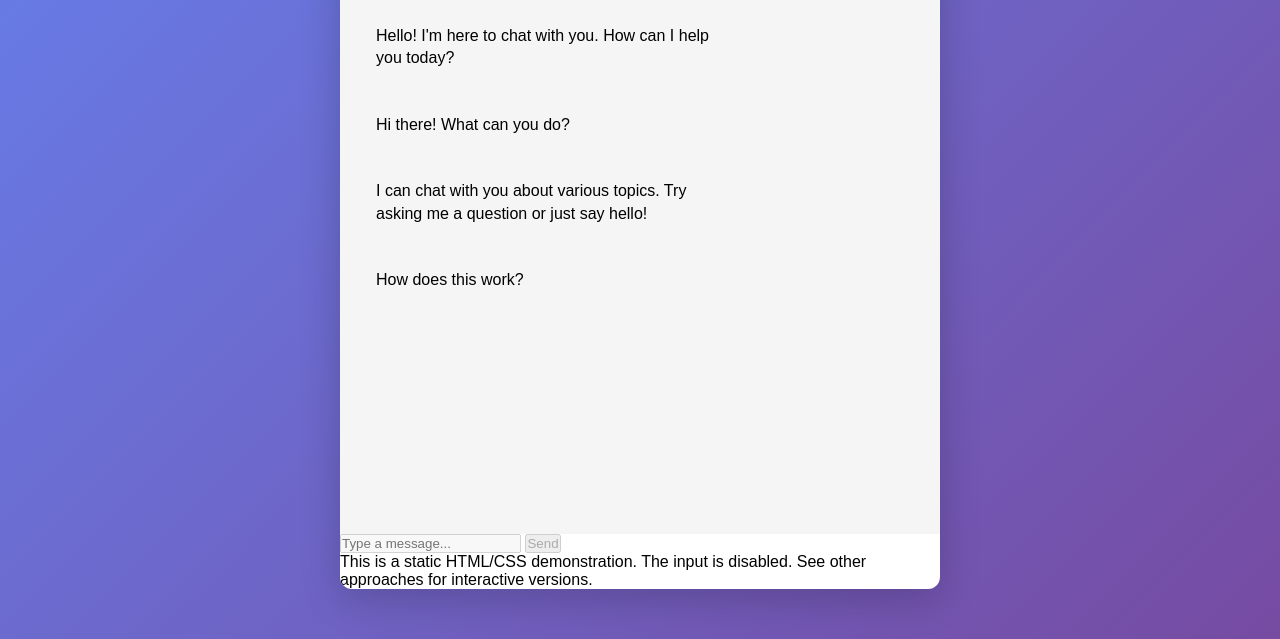
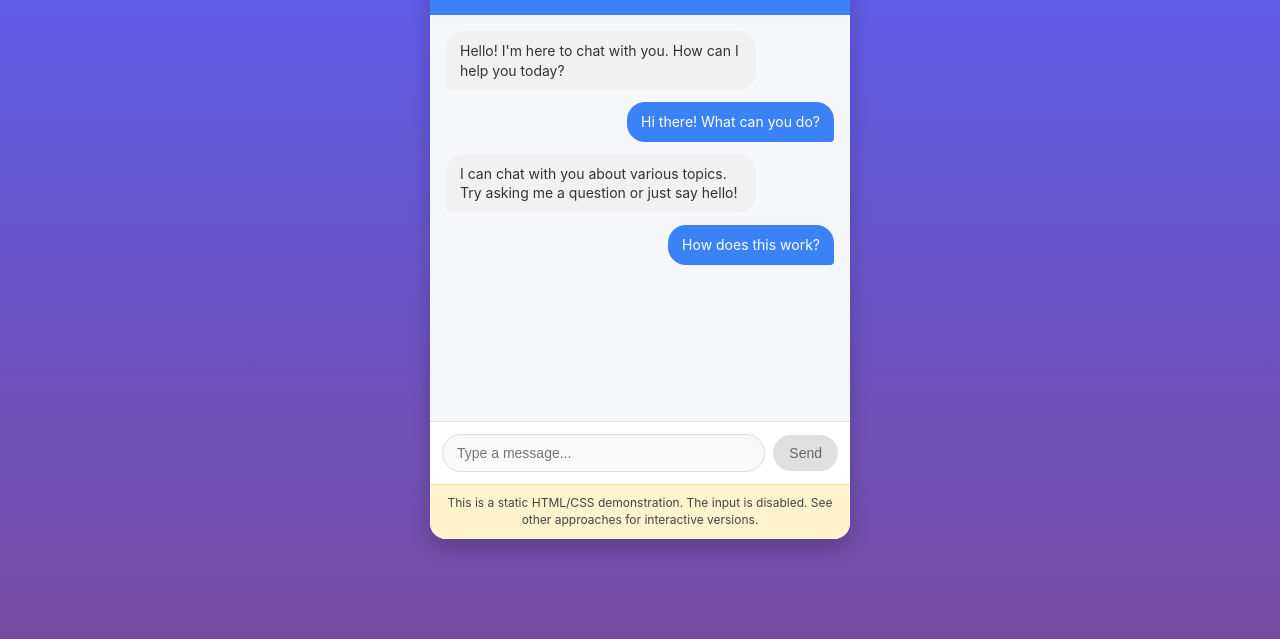
Before and after one commit to ChloeO-03/Lab6-components, a plain HTML site: page chat-prototype-html-css/index.html in a window 1280 px wide. Shown: the part 161-800 px from the top of the page. Drawn offline with Linux system fonts and the light colour scheme.

Commit message:
style(prototype): add CSS styling for chat interface mockup

```diff
--- a/chat-prototype-html-css/styles.css
+++ b/chat-prototype-html-css/styles.css
@@ -1,174 +1,151 @@
-/* Reset default browser styles*/
+/* Reset + base */
 * {
   margin: 0;
   padding: 0;
   box-sizing: border-box;
 }
 
-/* Body styling with gradient background and centered content*/
 body {
-    font-family: sans-serif;
-    background: linear-gradient(135deg, #667eea 0%, #764ba2 100%);
+  font-family: -apple-system, BlinkMacSystemFont, 'Segoe UI', Roboto, sans-serif;
+  background: linear-gradient(180deg, #5b60f6 0%, #764ba2 100%);
+  color: #333;
   display: flex;
   justify-content: center;
   align-items: center;
   min-height: 100vh;
-    padding: 20px;
 }
 
-/* Main chat container - white box with shadow*/
+/* Chat container */
 .chat-container {
   width: 100%;
-    max-width: 600px;
-    background: white;
-    border-radius: 12px;
-    box-shadow: 0 10px 40px rgba(0, 0, 0, 0.2);
+  max-width: 420px;
+  background: #fff;
+  border-radius: 16px;
+  box-shadow: 0 8px 20px rgba(0, 0, 0, 0.2);
+  overflow: hidden;
   display: flex;
   flex-direction: column;
-    height: 700px;
-    overflow: hidden;
+  height: 600px;
 }
 
-/* Header section with gradient background*/
+/* Header */
 .chat-header {
-    background: linear-gradient(13deg, #5fa3d0 0%, #4a90e2 100%);
+  background: #3b82f6;
   color: white;
-    padding: 24px;
   text-align: center;
+  padding: 18px;
 }
 
 .chat-header h1 {
-    font-size: 28px;
-    margin-bottom: 8px;
-    font-family: sans-serif;
+  font-size: 20px;
+  font-weight: 600;
 }
 
-.subtitle {
-    font-size: 14px;
+.chat-header .subtitle {
+  font-size: 13px;
   opacity: 0.9;
 }
 
+/* Message area */
 .messages-container {
-    flex: 1; /* takes up remaining space */
-    padding: 20px;
+  flex: 1;
+  padding: 16px;
   overflow-y: auto;
-    background: #f5f5f5;
   display: flex;
   flex-direction: column;
-    gap: 16px; /* Space between messages*/
+  gap: 12px;
+  background: #f5f7fb;
 }
 
+/* Message bubbles */
 .message {
   display: flex;
-    margin-bottom: 4px;
+  max-width: 80%;
 }
 
-/* Bot messages aligned to the left */
-.message.bot {
-    justify-content: flex-start;
+.bot-message {
+  align-self: flex-start;
 }
 
-/* User messages aligned to the right */
-.message.user {
-    justify-content: flex-end;
+.user-message {
+  align-self: flex-end;
 }
 
 .message-content {
-    max-width: 70%;
-    padding: 12px 16px;
+  padding: 10px 14px;
   border-radius: 18px;
   line-height: 1.4;
-    word-wrap: break-word; /* Handles long words*/
+  font-size: 14px;
 }
 
-.message.bot .message-content {
-    background: #e9ecef;
-    color: #333;
-    border-bottom-left-radius: 4px;
+/* Bubble colors */
+.bot-message .message-content {
+  background: #f1f1f1;
+  border-radius: 18px 18px 18px 4px;
 }
 
-.message.user .message-content {
-    background: #4a90e2;
+.user-message .message-content {
+  background: #3b82f6;
   color: white;
-    border-bottom-right-radius: 4px; /* Chat bubble tail effect*/
+  border-radius: 18px 18px 4px 18px;
 }
 
-/* Input area at bottom of chat*/
-.input-area {
+/* Input area */
+.input-container {
   display: flex;
-    padding: 16px;
-    background: white;
-    border-top: 1px solid #e0e0e0;
-    gap: 12px;
+  align-items: center;
+  padding: 12px;
+  border-top: 1px solid #ddd;
+  background: #fff;
 }
 
-.input-area input {
+.input-container input {
   flex: 1;
-    padding: 12px 16px;
+  padding: 10px 14px;
   border: 1px solid #ddd;
-    border-radius: 24px;
+  border-radius: 20px;
   font-size: 14px;
-    outline: none;
-    transition: border-color 0.3s;
-}
-
-.input-area input:focus {
-    border-color: #4a90e2;
-}
-
-.input-area input:disabled {
-    background: #f5f5f5;
+  background: #f9f9f9;
+  color: #888;
   cursor: not-allowed;
 }
 
-/* Send button styling*/
-.input-area button {
-    padding: 12px 24px;
-    background: #4a90e2;
-    color: white;
+.input-container button {
+  margin-left: 8px;
+  padding: 10px 16px;
+  background: #e0e0e0;
+  color: #666;
   border: none;
-    border-radius: 24px;
+  border-radius: 20px;
+  cursor: not-allowed;
   font-size: 14px;
-    font-weight: 600;
-    cursor: pointer;
-    transition: background-color 0.3s, transform 0.2s;
+  font-weight: 500;
 }
 
-/*Button hover state*/
-.input-area button:hover:not(:disabled) {
-    background: #357abd;
+/* Footer note */
+.chat-footer {
+  background: #fff3cd;
+  border-top: 1px solid #f0e1a1;
+  text-align: center;
+  padding: 10px 14px;
 }
 
-/* Disabled button styling*/
-.input-area button:disabled {
-    background: #ccc;
-    cursor: not-allowed;
+.chat-footer p {
+  font-size: 12px;
+  color: #444;
+  line-height: 1.4;
 }
 
-/*Information notice at bottom*/
-.notice {
-    background: #fff3cd;
-    color: #856404;
-    padding: 12px;
-    text-align: center;
-    font-size: 13px;
-    border-top: 1px solid #ffeeba;
+.chat-footer i {
+  color: #007bff;
 }
 
-/*Custom scrollbar styling for webkit browsers*/
+/* Scrollbar */
 .messages-container::-webkit-scrollbar {
-    width: 8px;
-}
-
-.messages-container::-webkit-scrollbar-track {
-    background: #f1f1f1;
+  width: 5px;
 }
 
 .messages-container::-webkit-scrollbar-thumb {
-    background: #888;
+  background: #ccc;
   border-radius: 4px;
 }
-
-.messages-container::-webkit-scrollbar-thumb:hover {
-    background: #555;
-}
```
Lines whose indentation alone changed are shown as unchanged.
